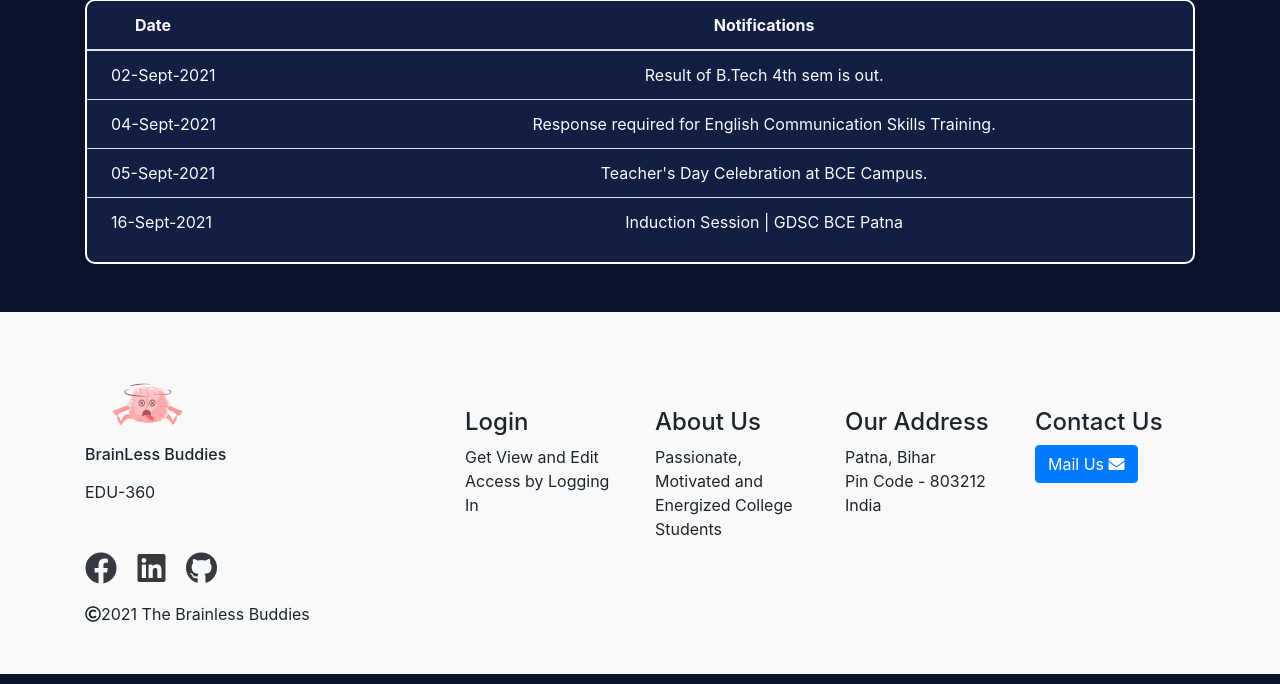
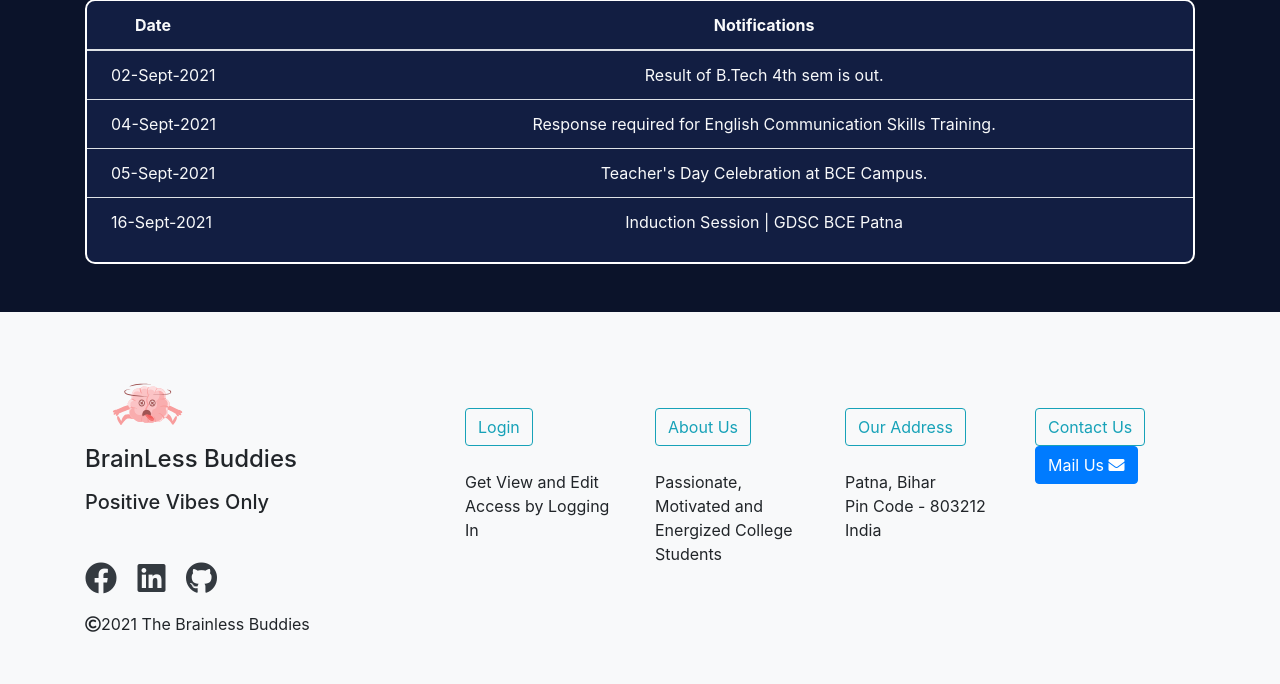
Before and after one commit to Sonalanand102/Edu-360, a PHP site: page /index.php in a window 1280 px wide. Shown: the part 1395-2079 px from the top of the page. Run offline with PHP 8.4, Linux system fonts and the light colour scheme; some libraries are stand-ins or nearby versions.

Commit message:
Footer Updated

```diff
--- a/assets/footer.php
+++ b/assets/footer.php
@@ -6,8 +6,8 @@
             <div class="row">
               <div class="col-md-8 bceLogo">
                 <img src="assets\images\Untitled design.svg" alt="">
-                <h6>BrainLess Buddies</h6>
-                <p class='mt-3'>EDU-360</p>
+                <h4>BrainLess Buddies</h4>
+                <p class='mt-3'><h5>Positive Vibes Only</h5></p>
                 <div  class=' socialMedia mt-5' >
                  <a href=""><i class='fab fa-facebook text-dark '></i></a>
                  <a href=""><i class='fab fa-linkedin text-dark pl-3'></i></a>
@@ -19,24 +19,24 @@
                 </div>
               </div>
               <div class="col-md-4 mt-5">
-                <h4>Login</h4>
-                <div>Get View and Edit Access by Logging <br>In</div>
+              <a href="login.php"<button type="button" class="btn btn-outline-info">Login</button></a>
+                <div><br>Get View and Edit Access by Logging <br>In</div>
               </div>
             </div>
           </div>
           <div class="col-md-6 mt-5">
             <div class="row">
               <div class="col-md-4">
-                <h4>About Us</h4>
-                <div>Passionate, Motivated and Energized College Students</div>
+                <a href="about.php"<button type="button" class="btn btn-outline-info">About Us</button></a>
+                <div><br>Passionate, Motivated and Energized College Students</div>
               </div>
               <div class="col-md-4">
-                <h4>Our Address</h4>
-                <div>Patna, Bihar<br> Pin Code - 803212 India</div>
+              <a href="index.php"<button type="button" class="btn btn-outline-info">Our Address</button></a>
+                <div><br>Patna, Bihar<br> Pin Code - 803212 India</div>
               </div>
               <div class="col-md-4">
-                <h4>Contact Us</h4>
-                <button class='btn btn-primary '>Mail Us <i class="fas fa-envelope"></i></button>
+              <a href="contact.php"<button type="button" class="btn btn-outline-info">Contact Us</button></a>
+                <button class='btn btn-primary' >Mail Us <i class="fas fa-envelope"></i></button>
               </div>
             </div>
           </div>
```
